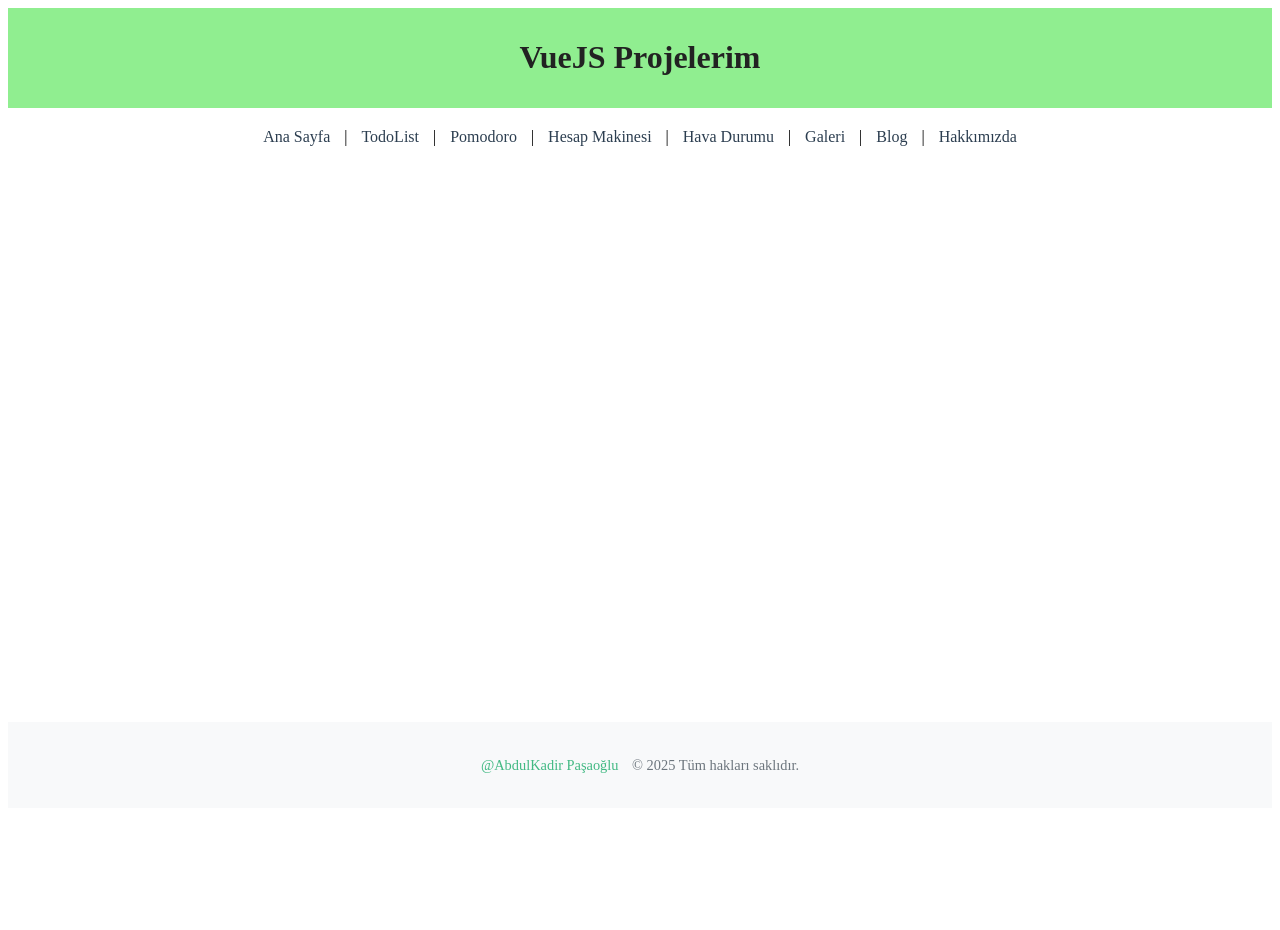
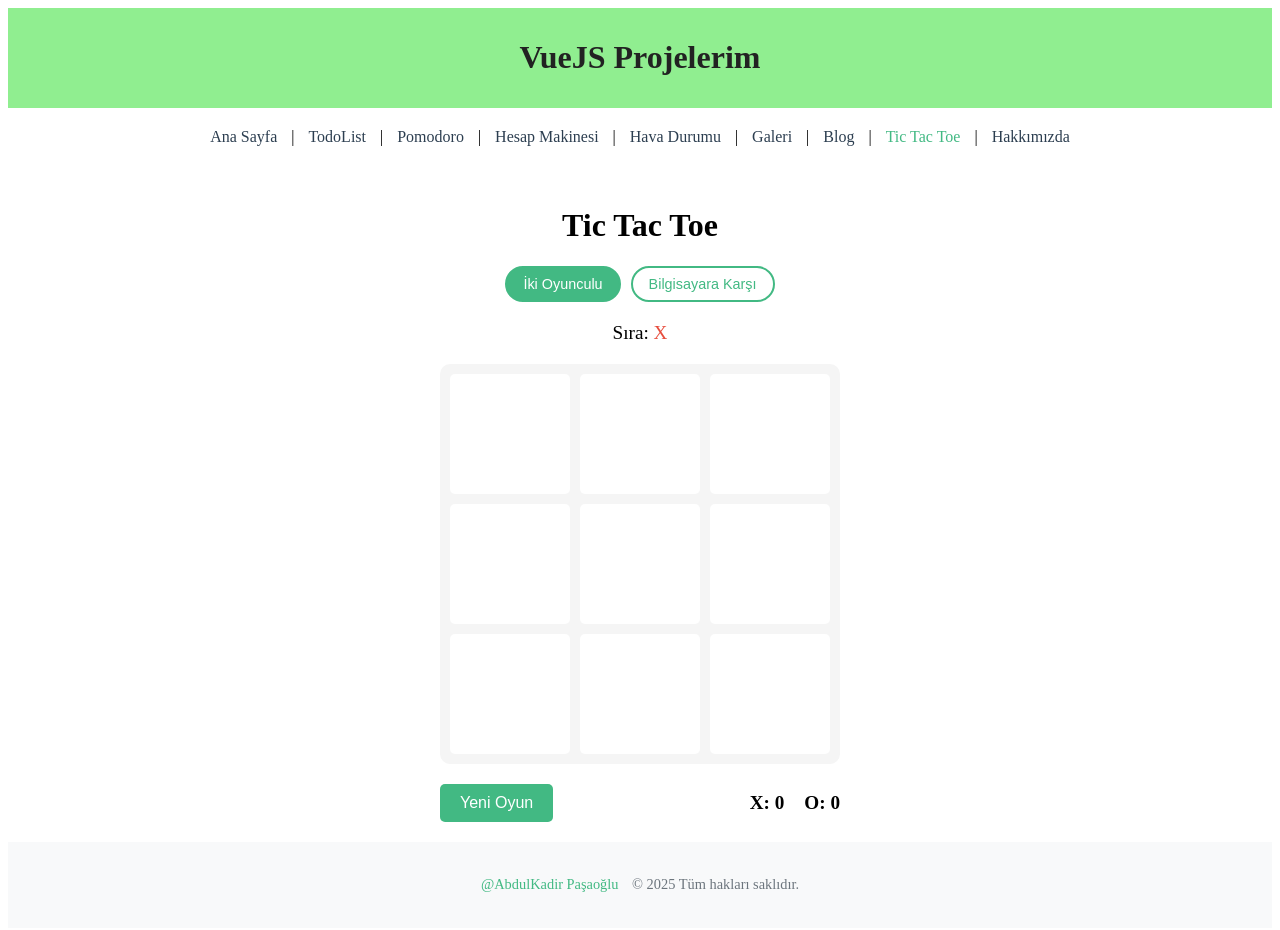
Before and after one commit to kadirn7/VueProject, a Vue app: page /tictactoe in a window 1280 px wide. Shown: the top 930 px of the page. Before the commit the page ends 816 px from the top, so only its background shows below. Built offline with nearby package versions, Linux system fonts and the light colour scheme.

Commit message:
Tik tak Toe eklendi

```diff
--- a/src/App.vue
+++ b/src/App.vue
@@ -10,7 +10,9 @@
         <router-link to="/weather">Hava Durumu</router-link> |
         <router-link to="/gallery">Galeri</router-link> |
         <router-link to="/blog">Blog</router-link> |
+        <router-link to="/tictactoe">Tic Tac Toe</router-link> |
         <router-link to="/about">Hakkımızda</router-link>
+
       </nav>
       <router-view></router-view>
     </div>
--- a/src/router/index.js
+++ b/src/router/index.js
@@ -7,6 +7,7 @@ import Calculator from '../views/Calculator.vue'
 import Weather from '../views/Weather.vue'
 import Gallery from '../views/Gallery.vue'
 import Blog from '../views/Blog.vue'
+import TicTacToe from '../views/TicTacToe.vue'
 
 const routes = [
   {
@@ -48,6 +49,11 @@ const routes = [
     path: '/blog',
     name: 'Blog',
     component: Blog
+  },
+  {
+    path: '/tictactoe',
+    name: 'TicTacToe',
+    component: TicTacToe
   }
 ]
 
--- a/src/views/Home.vue
+++ b/src/views/Home.vue
@@ -24,6 +24,10 @@
       <div class="project-card" @click="$router.push('/blog')">
         <h3>Mini Blog</h3>
         <p>Blog yazılarınızı paylaşabileceğiniz mini blog uygulaması</p>
+      </div>
+      <div class="project-card" @click="$router.push('/tictactoe')">
+        <h3>Tic Tac Toe</h3>
+        <p>İki kişilik klasik XOX oyunu</p>
       </div>
       <!-- Diğer projeler buraya eklenebilir -->
     </div>
--- /dev/null
+++ b/src/views/TicTacToe.vue
@@ -0,0 +1,346 @@
+<template>
+  <div class="tictactoe">
+    <h1>Tic Tac Toe</h1>
+
+    <!-- Mod Seçimi -->
+    <div class="game-mode">
+      <button
+        @click="setGameMode('pvp')"
+        :class="{ active: gameMode === 'pvp' }"
+      >
+        İki Oyunculu
+      </button>
+      <button
+        @click="setGameMode('ai')"
+        :class="{ active: gameMode === 'ai' }"
+      >
+        Bilgisayara Karşı
+      </button>
+    </div>
+
+    <div class="game-info">
+      <p v-if="winner">
+        Kazanan: <span :class="winner">{{ winner === 'O' && gameMode === 'ai' ? 'Bilgisayar' : winner }}</span>
+      </p>
+      <p v-else-if="isDraw">
+        Berabere!
+      </p>
+      <p v-else>
+        Sıra: <span :class="currentPlayer">
+          {{ currentPlayer === 'O' && gameMode === 'ai' ? 'Bilgisayar' : currentPlayer }}
+        </span>
+      </p>
+    </div>
+
+    <div class="game-board">
+      <div
+        v-for="(cell, index) in board"
+        :key="index"
+        class="cell"
+        :class="{
+          'X': cell === 'X',
+          'O': cell === 'O',
+          'winner': winningCells.includes(index)
+        }"
+        @click="makeMove(index)"
+      >
+        {{ cell }}
+      </div>
+    </div>
+
+    <div class="game-controls">
+      <button @click="resetGame" class="reset-btn">Yeni Oyun</button>
+      <div class="score">
+        <p>X: {{ score.X }}</p>
+        <p>O: {{ score.O }}</p>
+      </div>
+    </div>
+  </div>
+</template>
+
+<script>
+export default {
+  name: 'TicTacToe',
+  data() {
+    return {
+      board: Array(9).fill(null),
+      currentPlayer: 'X',
+      winner: null,
+      winningCells: [],
+      score: {
+        X: 0,
+        O: 0
+      },
+      gameMode: 'pvp' // 'pvp' veya 'ai'
+    }
+  },
+  computed: {
+    isDraw() {
+      return !this.winner && !this.board.includes(null)
+    }
+  },
+  methods: {
+    setGameMode(mode) {
+      if (this.gameMode !== mode) {
+        this.gameMode = mode
+        this.resetGame()
+        this.score = { X: 0, O: 0 }
+        this.saveScore()
+      }
+    },
+    makeMove(index) {
+      if (this.board[index] || this.winner) return
+      if (this.gameMode === 'ai' && this.currentPlayer === 'O') return
+
+      this.board[index] = this.currentPlayer
+
+      if (this.checkWinner()) {
+        this.winner = this.currentPlayer
+        this.score[this.currentPlayer]++
+        this.saveScore()
+      } else if (!this.isDraw) {
+        this.currentPlayer = this.currentPlayer === 'X' ? 'O' : 'X'
+
+        // Bilgisayar hamlesi
+        if (this.gameMode === 'ai' && this.currentPlayer === 'O') {
+          this.$nextTick(() => {
+            setTimeout(() => {
+              this.makeAIMove()
+            }, 500)
+          })
+        }
+      }
+    },
+    makeAIMove() {
+      const move = this.findBestMove()
+      if (move !== null) {
+        this.board[move] = 'O'
+
+        if (this.checkWinner()) {
+          this.winner = 'O'
+          this.score.O++
+          this.saveScore()
+        } else {
+          this.currentPlayer = 'X'
+        }
+      }
+    },
+    findBestMove() {
+      // 1. Kazanma hamlesi varsa yap
+      const winMove = this.findWinningMove('O')
+      if (winMove !== null) return winMove
+
+      // 2. Rakibin kazanmasını engelle
+      const blockMove = this.findWinningMove('X')
+      if (blockMove !== null) return blockMove
+
+      // 3. Merkezi al
+      if (this.board[4] === null) return 4
+
+      // 4. Köşeleri tercih et
+      const corners = [0, 2, 6, 8]
+      const availableCorners = corners.filter(i => this.board[i] === null)
+      if (availableCorners.length > 0) {
+        return availableCorners[Math.floor(Math.random() * availableCorners.length)]
+      }
+
+      // 5. Boş bir yer seç
+      const availableMoves = this.board
+        .map((cell, index) => cell === null ? index : null)
+        .filter(cell => cell !== null)
+
+      if (availableMoves.length > 0) {
+        return availableMoves[Math.floor(Math.random() * availableMoves.length)]
+      }
+
+      return null
+    },
+    findWinningMove(player) {
+      const winPatterns = [
+        [0, 1, 2], [3, 4, 5], [6, 7, 8],
+        [0, 3, 6], [1, 4, 7], [2, 5, 8],
+        [0, 4, 8], [2, 4, 6]
+      ]
+
+      for (let pattern of winPatterns) {
+        const [a, b, c] = pattern
+        const line = [this.board[a], this.board[b], this.board[c]]
+        const playerCount = line.filter(cell => cell === player).length
+        const nullCount = line.filter(cell => cell === null).length
+
+        if (playerCount === 2 && nullCount === 1) {
+          return pattern[line.findIndex(cell => cell === null)]
+        }
+      }
+
+      return null
+    },
+    checkWinner() {
+      const winPatterns = [
+        [0, 1, 2], [3, 4, 5], [6, 7, 8], // Yatay
+        [0, 3, 6], [1, 4, 7], [2, 5, 8], // Dikey
+        [0, 4, 8], [2, 4, 6] // Çapraz
+      ]
+
+      for (let pattern of winPatterns) {
+        const [a, b, c] = pattern
+        if (
+          this.board[a] &&
+          this.board[a] === this.board[b] &&
+          this.board[a] === this.board[c]
+        ) {
+          this.winningCells = pattern
+          return true
+        }
+      }
+      return false
+    },
+    resetGame() {
+      this.board = Array(9).fill(null)
+      this.currentPlayer = 'X'
+      this.winner = null
+      this.winningCells = []
+    },
+    saveScore() {
+      localStorage.setItem(`tictactoe-score-${this.gameMode}`, JSON.stringify(this.score))
+    },
+    loadScore() {
+      const savedScore = localStorage.getItem(`tictactoe-score-${this.gameMode}`)
+      if (savedScore) {
+        this.score = JSON.parse(savedScore)
+      }
+    }
+  },
+  watch: {
+    gameMode: {
+      handler(newMode) {
+        this.loadScore()
+      },
+      immediate: true
+    }
+  }
+}
+</script>
+
+<style scoped>
+.tictactoe {
+  max-width: 400px;
+  margin: 0 auto;
+  padding: 20px;
+  text-align: center;
+}
+
+.game-info {
+  margin: 20px 0;
+  font-size: 1.2rem;
+}
+
+.game-board {
+  display: grid;
+  grid-template-columns: repeat(3, 1fr);
+  gap: 10px;
+  margin: 20px 0;
+  background: #f5f5f5;
+  padding: 10px;
+  border-radius: 10px;
+}
+
+.cell {
+  aspect-ratio: 1;
+  background: white;
+  display: flex;
+  align-items: center;
+  justify-content: center;
+  font-size: 2rem;
+  font-weight: bold;
+  cursor: pointer;
+  border-radius: 5px;
+  transition: all 0.3s ease;
+}
+
+.cell:hover:not(.X):not(.O) {
+  background: #e0e0e0;
+}
+
+.cell.X {
+  color: #e74c3c;
+}
+
+.cell.O {
+  color: #3498db;
+}
+
+.cell.winner {
+  background: #f1c40f;
+  color: white;
+}
+
+.game-controls {
+  display: flex;
+  justify-content: space-between;
+  align-items: center;
+  margin-top: 20px;
+}
+
+.reset-btn {
+  padding: 10px 20px;
+  background: #42b983;
+  color: white;
+  border: none;
+  border-radius: 5px;
+  cursor: pointer;
+  font-size: 1rem;
+  transition: background 0.3s;
+}
+
+.reset-btn:hover {
+  background: #3aa876;
+}
+
+.score {
+  display: flex;
+  gap: 20px;
+  font-size: 1.2rem;
+  font-weight: bold;
+}
+
+.score p {
+  margin: 0;
+}
+
+.X {
+  color: #e74c3c;
+}
+
+.O {
+  color: #3498db;
+}
+
+.game-mode {
+  display: flex;
+  gap: 10px;
+  justify-content: center;
+  margin: 20px 0;
+}
+
+.game-mode button {
+  padding: 8px 16px;
+  border: 2px solid #42b983;
+  background: white;
+  color: #42b983;
+  border-radius: 20px;
+  cursor: pointer;
+  font-size: 0.9rem;
+  transition: all 0.3s;
+}
+
+.game-mode button.active {
+  background: #42b983;
+  color: white;
+}
+
+.game-mode button:hover {
+  transform: translateY(-2px);
+  box-shadow: 0 2px 4px rgba(0,0,0,0.1);
+}
+</style>
```
